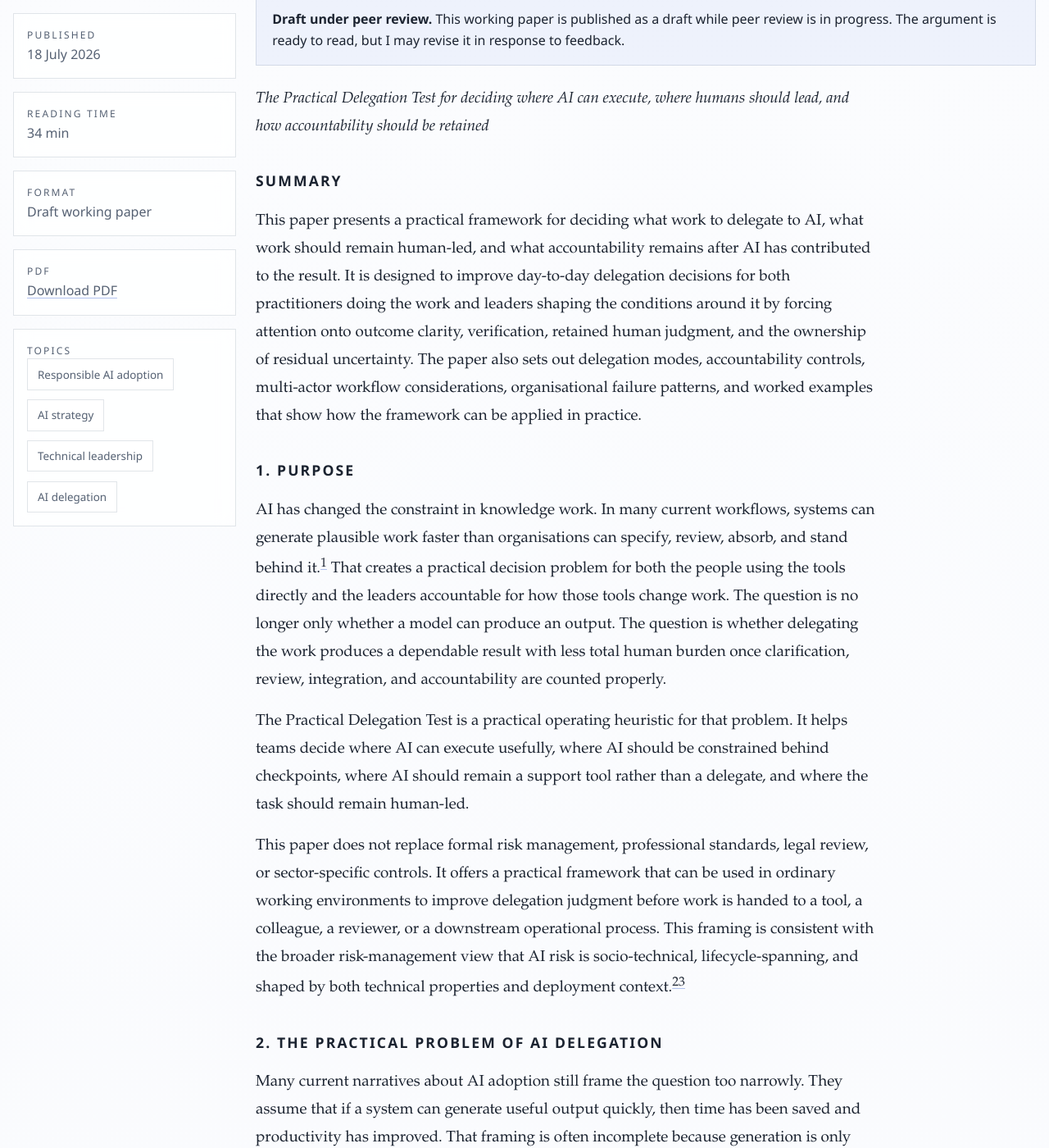
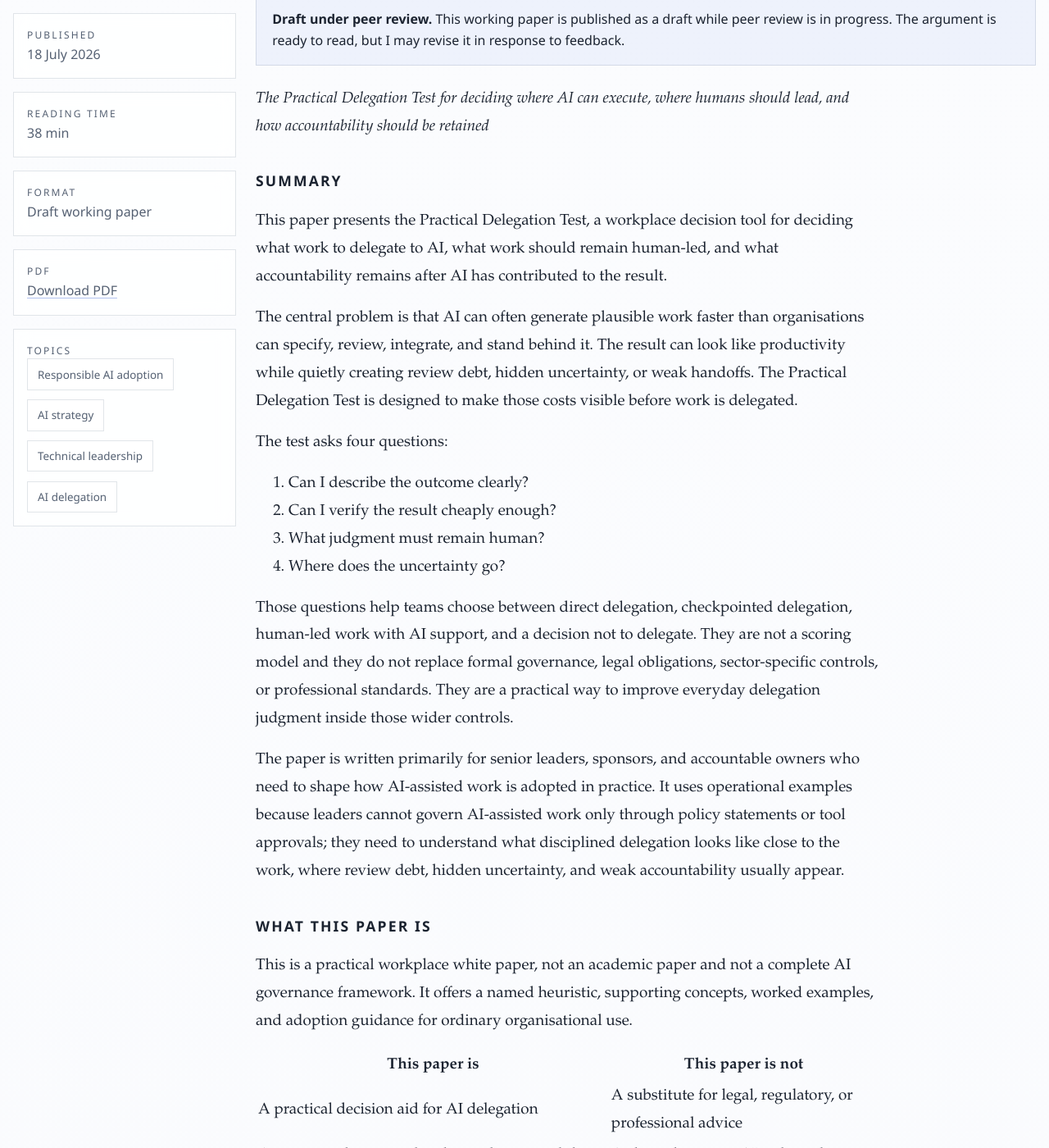
Before and after one commit to philbudden/blog, a Jekyll site: the page built from _publications/delegating-work-to-ai.md, in a window 1280 px wide and 1400 px high, scrolled down 476 px. Shown: the whole window at 82% size. Built offline with Jekyll 4.4.1, drawn with Linux system fonts in a browser that asks for light colours; some of the changed text lies outside the part shown.

Commit message:
Update draft AI delegation whitepaper

````diff
--- a/_publications/delegating-work-to-ai.md
+++ b/_publications/delegating-work-to-ai.md
@@ -2,7 +2,7 @@
 title: Delegating Work to AI
 date: 2026-07-18
 publication_kind: Draft working paper
-summary: A practical framework for deciding where AI can execute, where humans should lead, and how accountability should be retained.
+summary: A practical framework for senior leaders deciding where AI can execute, where humans should lead, and how accountability should be retained.
 pdf_url: /assets/publications/delegating-work-to-ai.pdf
 review_status: draft-peer-review
 review_note: This working paper is published as a draft while peer review is in progress. The argument is ready to read, but I may revise it in response to feedback.
@@ -17,11 +17,46 @@ topics:
 
 ## Summary
 
-This paper presents a practical framework for deciding what work to delegate to AI, what work should remain human-led, and what accountability remains after AI has contributed to the result. It is designed to improve day-to-day delegation decisions for both practitioners doing the work and leaders shaping the conditions around it by forcing attention onto outcome clarity, verification, retained human judgment, and the ownership of residual uncertainty. The paper also sets out delegation modes, accountability controls, multi-actor workflow considerations, organisational failure patterns, and worked examples that show how the framework can be applied in practice.
+This paper presents the Practical Delegation Test, a workplace decision tool for deciding what work to delegate to AI, what work should remain human-led, and what accountability remains after AI has contributed to the result.
+
+The central problem is that AI can often generate plausible work faster than organisations can specify, review, integrate, and stand behind it. The result can look like productivity while quietly creating review debt, hidden uncertainty, or weak handoffs. The Practical Delegation Test is designed to make those costs visible before work is delegated.
+
+The test asks four questions:
+
+1. Can I describe the outcome clearly?
+2. Can I verify the result cheaply enough?
+3. What judgment must remain human?
+4. Where does the uncertainty go?
+
+Those questions help teams choose between direct delegation, checkpointed delegation, human-led work with AI support, and a decision not to delegate. They are not a scoring model and they do not replace formal governance, legal obligations, sector-specific controls, or professional standards. They are a practical way to improve everyday delegation judgment inside those wider controls.
+
+The paper is written primarily for senior leaders, sponsors, and accountable owners who need to shape how AI-assisted work is adopted in practice. It uses operational examples because leaders cannot govern AI-assisted work only through policy statements or tool approvals; they need to understand what disciplined delegation looks like close to the work, where review debt, hidden uncertainty, and weak accountability usually appear.
+
+## What This Paper Is
+
+This is a practical workplace white paper, not an academic paper and not a complete AI governance framework. It offers a named heuristic, supporting concepts, worked examples, and adoption guidance for ordinary organisational use.
+
+| This paper is | This paper is not |
+| --- | --- |
+| A practical decision aid for AI delegation | A substitute for legal, regulatory, or professional advice |
+| A way to make review burden and accountability visible | A claim that every AI task can be reduced to four questions |
+| A tool for leadership discussion, accountability design, and workflow governance | A formal assurance framework for high-risk AI systems |
+| A practitioner synthesis grounded in adjacent research and operational experience | An empirical study proving universal productivity outcomes |
+
+## The Test at a Glance
+
+| Question | What it checks | If the answer is weak |
+| --- | --- | --- |
+| Can I describe the outcome clearly? | Whether the task is defined well enough for meaningful delegation | Use AI for exploration or clarification rather than execution |
+| Can I verify the result cheaply enough? | Whether checking the output is proportionate and realistic | Reduce the delegation level, add checks, or redesign the workflow |
+| What judgment must remain human? | Which trade-offs, commitments, risks, or decisions cannot be handed off | Keep authority and acceptance visibly human |
+| Where does the uncertainty go? | Whether residual risk is absorbed responsibly or pushed downstream | Stop, name the uncertainty, and redesign the handoff |
+
+In short, the aim is not to delegate as much work as possible. The aim is to delegate only where the human-and-AI system can produce a dependable result with clear ownership of the remaining judgment.
 
 ## 1. Purpose
 
-AI has changed the constraint in knowledge work. In many current workflows, systems can generate plausible work faster than organisations can specify, review, absorb, and stand behind it.[^9] That creates a practical decision problem for both the people using the tools directly and the leaders accountable for how those tools change work. The question is no longer only whether a model can produce an output. The question is whether delegating the work produces a dependable result with less total human burden once clarification, review, integration, and accountability are counted properly.
+AI has changed the constraint in knowledge work. In many current workflows, systems can generate plausible work faster than organisations can specify, review, absorb, and stand behind it.[^9] That creates a practical decision problem for the leaders accountable for how AI-assisted work is delegated, reviewed, and governed. Those leaders do not need to make every task-level decision themselves, but they do need to understand the conditions under which delegation becomes dependable, because the practical risks usually show up in ordinary workflows before they show up in formal governance reports. The question is no longer only whether a model can produce an output. The question is whether delegating the work produces a dependable result with less total human burden once clarification, review, integration, and accountability are counted properly.
 
 The Practical Delegation Test is a practical operating heuristic for that problem. It helps teams decide where AI can execute usefully, where AI should be constrained behind checkpoints, where AI should remain a support tool rather than a delegate, and where the task should remain human-led.
 
@@ -82,13 +117,33 @@ The framework consists of four questions:
 3. What judgment must remain human?
 4. Where does the uncertainty go?
 
+```mermaid
+flowchart TB
+    A["Proposed AI-assisted task"] --> B["Outcome clarity"]
+    A --> C["Verification cost"]
+    A --> D["Retained human judgment"]
+    A --> E["Uncertainty ownership"]
+    B --> F["Delegation decision"]
+    C --> F
+    D --> F
+    E --> F
+    F --> G["Direct delegation"]
+    F --> H["Checkpointed delegation"]
+    F --> I["Human-led with AI support"]
+    F --> J["Do not delegate"]
+    G --> K["Human accountability remains visible"]
+    H --> K
+    I --> K
+    J --> K
+```
+
 Taken together, those questions support three decisions:
 
 - whether the task is appropriate for AI delegation at all;
 - what level of delegation is appropriate;
 - and what human accountability remains after AI has contributed.
 
-The framework is intentionally qualitative. It uses structured questions and recognizable answer patterns, but it avoids false precision, single-number outputs, and the impression that a tidy score can remove the need for judgment. Its purpose is to force the right discussion before low-cost generation produces high-cost ambiguity.
+The framework is intentionally qualitative. It uses structured questions and recognisable answer patterns, but it avoids false precision, single-number outputs, and the impression that a tidy score can remove the need for judgment. Its purpose is to force the right discussion before low-cost generation produces high-cost ambiguity.
 
 The four questions are not statistically independent. In practice they often covary, especially in contested or consequential work. They still earn separate treatment because teams usually disagree for different reasons. One disagreement may be about whether the outcome is really clear, another about whether subtle failures are detectable, and another about where legitimate judgment still sits. Keeping the questions separate makes those disagreements easier to surface and challenge.
 
@@ -330,7 +385,7 @@ The same logic can run in reverse. Delegation can become less safe over time if
 
 ## 11. Worked Examples
 
-The examples below are intended to show the framework under both comfortable and uncomfortable conditions. Some are easy cases. Others are deliberately borderline.
+The examples below are deliberately task-level, so the leadership implications remain grounded in ordinary workflows. Some examples are easy cases. Others are deliberately borderline.
 
 ### Example 1: Meeting Summary from a Recorded Internal Call
 
@@ -478,25 +533,43 @@ The examples below are intended to show the framework under both comfortable and
 
 ## 12. Practical Adoption Guidance
 
-Teams usually get more value from the framework when they introduce it as a working method rather than as a policy slogan.
+Leaders usually get more value from the framework when they introduce it as a working method rather than as a policy slogan, especially for higher-risk or ambiguous delegation decisions where review, judgment, and accountability need to be explicit.
 
 ### 12.1 A Lightweight Team Worksheet
 
 The framework can be applied in a short planning or review discussion using the following structure:
 
-1. Name the task.
-2. State the intended output and audience.
-3. Explain the verification path.
-4. State what judgment must remain explicitly human.
-5. State where residual uncertainty will be absorbed.
-6. Choose a delegation level.
-7. State the required accountability controls.
+| Step | Prompt | What good looks like |
+| --- | --- | --- |
+| 1 | Name the task | The task is bounded enough that people know what work is being discussed |
+| 2 | State the intended output and audience | The team knows who will use the output and what would make it acceptable or unusable |
+| 3 | Explain the verification path | There is a realistic way to check the result before it is relied on |
+| 4 | State what judgment remains human | The human decision, trade-off, or risk acceptance is named rather than implied |
+| 5 | State where residual uncertainty will be absorbed | Remaining uncertainty is visible and owned, not quietly passed downstream |
+| 6 | Choose a delegation level | The team selects direct delegation, checkpointed delegation, human-led work with AI support, or do not delegate |
+| 7 | State the required accountability controls | Approval, review, evidence, traceability, or escalation expectations are clear enough to act on |
 
 That is enough to expose many weak delegation decisions before they become workflow problems.
 
 The full worksheet is usually worth running when the task is consequential enough that a wrong delegation decision would create meaningful review debt, rework, escalation risk, or downstream ambiguity. It is usually not worth running for trivial, reversible, low-stakes tasks where the outcome is already clear and the verification path is genuinely cheap. In those cases the better move is often to rely on an already-agreed team default rather than create ceremony.
 
-### 12.2 Good Uses Inside Team Practice
+In practice, the worksheet should fit on a single screen or meeting note. If it takes longer to complete than the task deserves, that is usually a sign that the task should either be handled through a simpler team default or split into a more consequential part that needs explicit review and a lower-risk part that does not.
+
+### 12.2 Example Worksheet Entry
+
+| Step | Example answer |
+| --- | --- |
+| Task | Draft unit tests for a postcode-normalisation function |
+| Output and audience | A small test file for the developer and reviewer, covering expected formats and common edge cases |
+| Verification path | Run the tests, inspect the generated cases, and compare them with known input and output examples |
+| Human judgment | The developer decides whether the test set covers the behaviour that matters and whether important edge cases are missing |
+| Uncertainty ownership | The developer absorbs the uncertainty before commit rather than leaving the reviewer to discover shallow or misleading tests |
+| Delegation level | Direct delegation with quick human review |
+| Accountability controls | Developer review before commit, normal peer review, and no merge unless the tests pass |
+
+This is deliberately ordinary. The point of the worksheet is not to make every task feel high-risk, but to create a habit of naming the checks, judgment, and ownership that already matter when AI is used at work.
+
+### 12.3 Good Uses Inside Team Practice
 
 The framework is especially useful in:
 
@@ -558,7 +631,7 @@ A simple way to read the relationship to NIST is:
 | What judgment must remain human? | `Govern` roles, authority, and accountable oversight |
 | Where does the uncertainty go? | `Manage` residual risk, handoffs, and downstream controls |
 
-The paper offers a compact task-level heuristic that practitioners can use inside ordinary working decisions while remaining compatible with those wider bodies of thought.
+The paper offers a compact task-level heuristic that leaders can use to shape ordinary working decisions while remaining compatible with those wider bodies of thought.
 
 ## 14. When Human Judgment Is the Problem, Not the Safeguard
 
````
Also changed, not shown: other parts of _publications/delegating-work-to-ai.md (+3 -3 lines), 1 other file.
